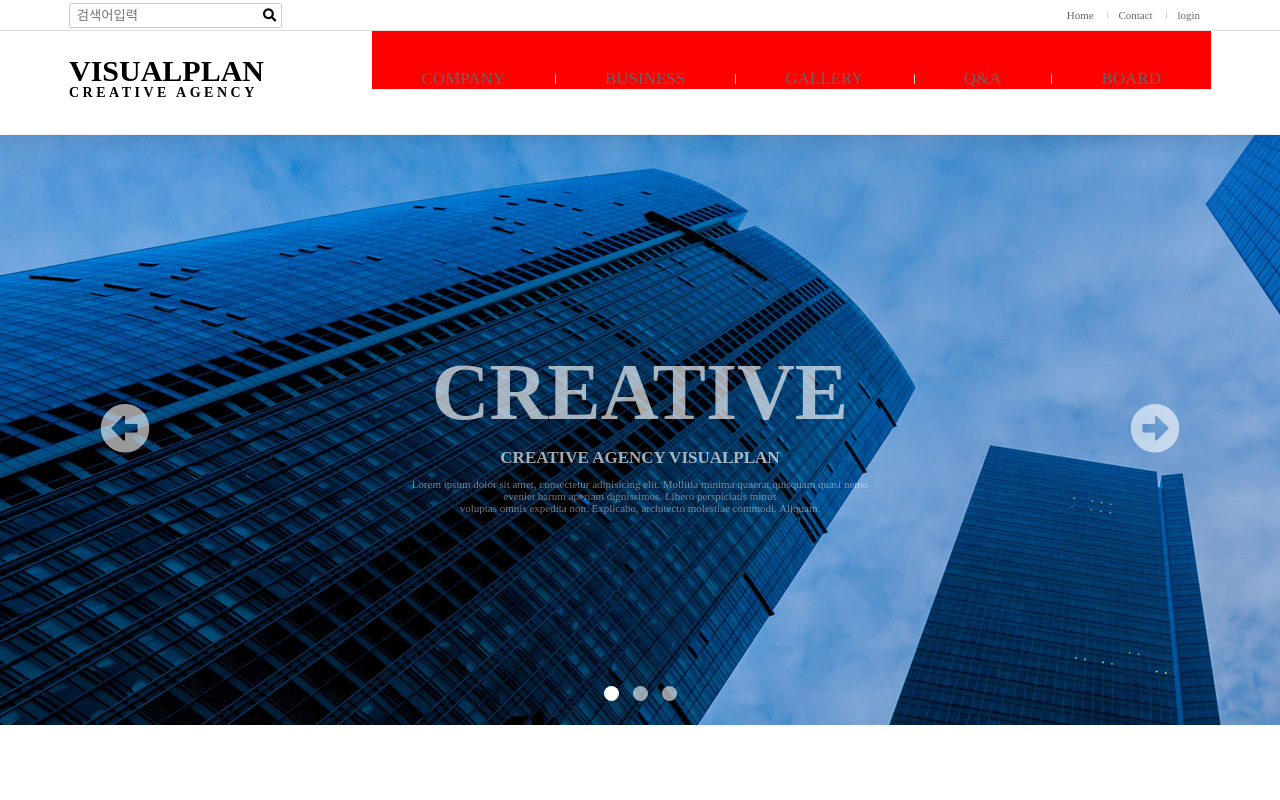
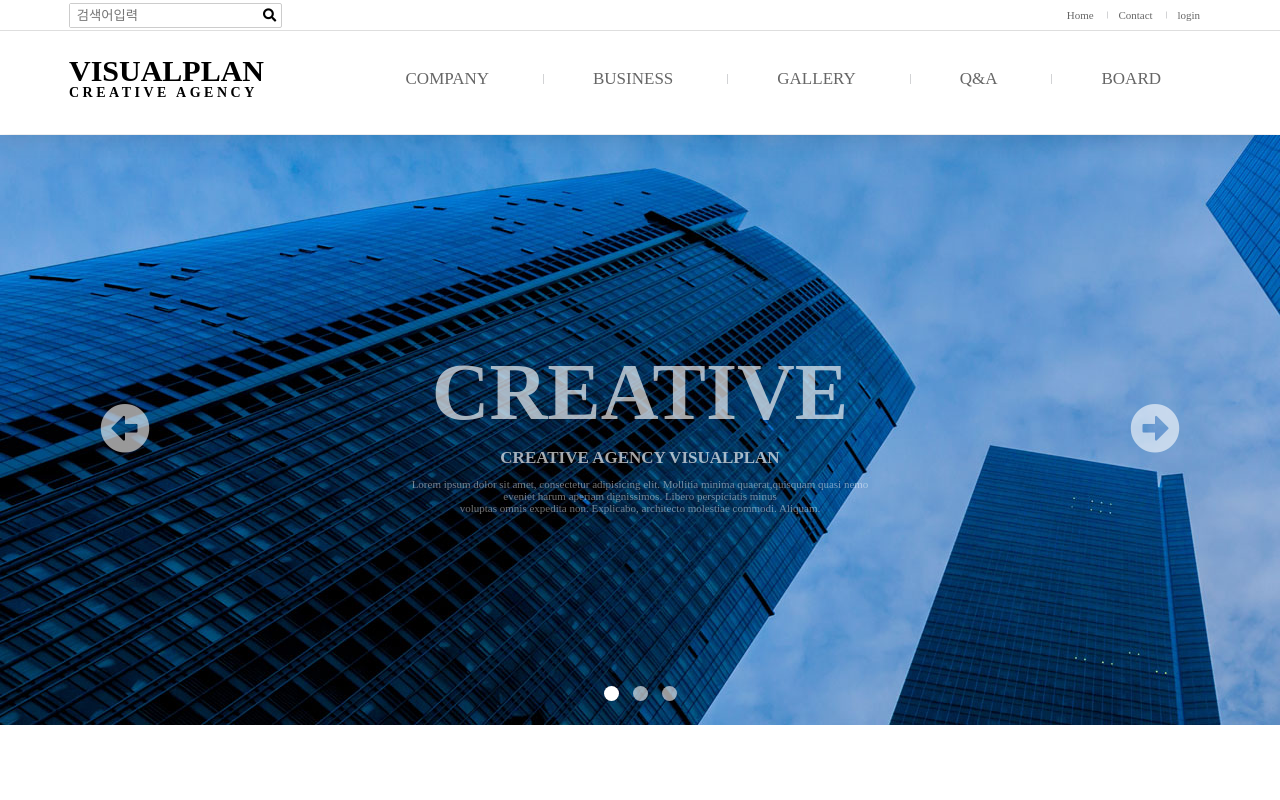
Before and after one commit to oktobat/visualplan, a plain HTML site: page index.html in a window 1280 px wide. Shown: the top 800 px of the page. Drawn offline with Linux system fonts and the light colour scheme.

Commit message:
테스트수정

```diff
--- a/css/common.css
+++ b/css/common.css
@@ -40,8 +40,7 @@
 .h1Nav .nav { position:absolute;
     top:0; right:0 }
 .h1Nav .nav .depth1 > li {
-    display:table-cell; position:relative;
-    background:red;
+    display:inline-block; position:relative;
 }
 .h1Nav .nav .depth1 > li > a {
     position:relative;
--- a/css/rwdcommon.css
+++ b/css/rwdcommon.css
@@ -23,7 +23,7 @@
     .h1Nav .nav { position:static;
         top:0; right:0; text-align:center }
     .h1Nav .nav .depth1 > li {
-        display:table-cell; position:relative; }
+        display:inline-block; position:relative; }
     .h1Nav .nav .depth1 > li > a {
         position:relative;
         display:block; padding:30px 50px 30px;
```
